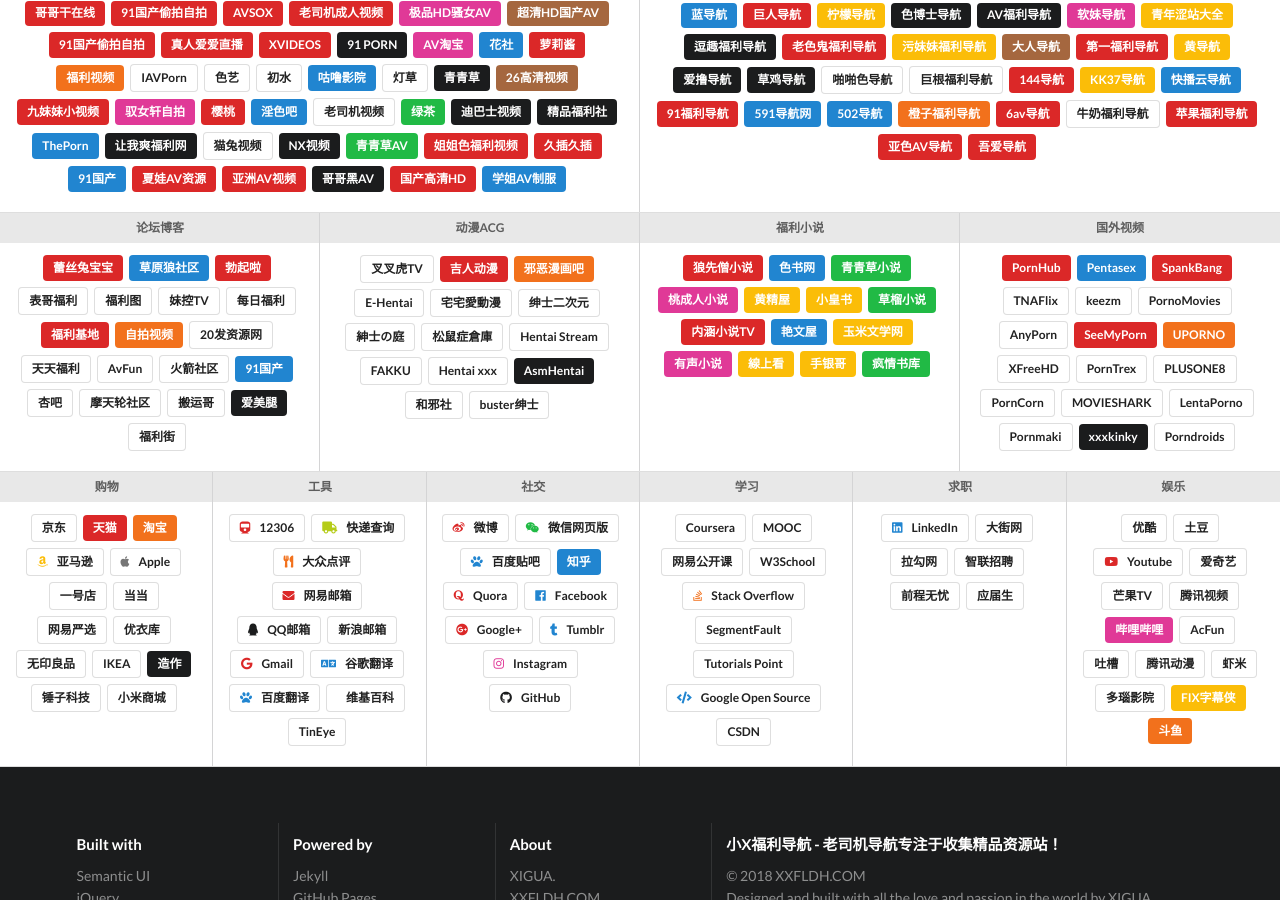
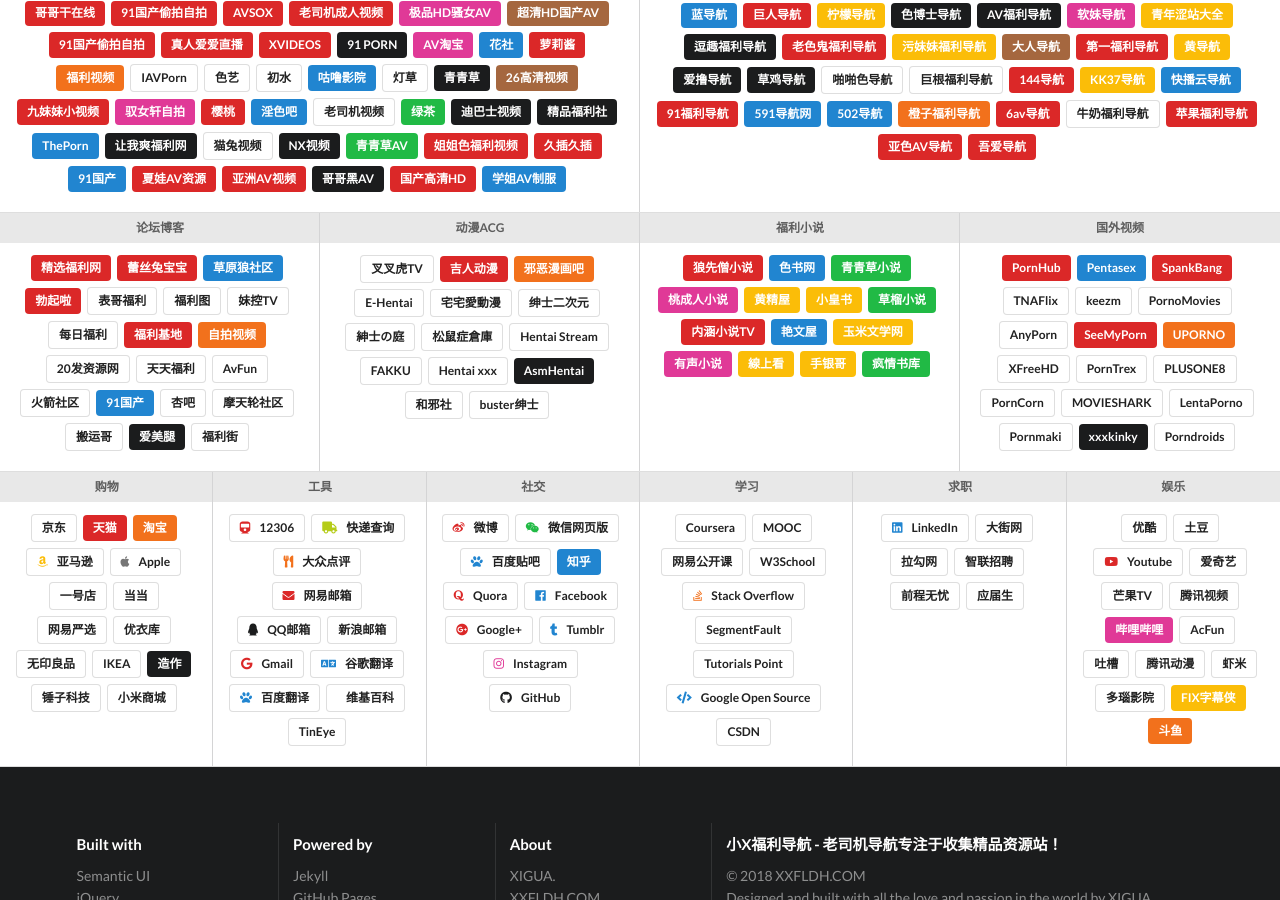
Before and after one commit to boboyang1/xxfldh, a Jekyll site: the page built from index.html, in a window 1280 px wide and 900 px high, scrolled down 1269 px. Built offline with Jekyll 4.4.1, drawn with Linux system fonts in a browser that asks for light colours; comment, search, counter and statistics services are not loaded.

Commit message:
Update links.yml

```diff
--- a/_data/links.yml
+++ b/_data/links.yml
@@ -515,6 +515,10 @@
   categories:
   - category: 论坛博客
     links:
+    - name: 精选福利网
+      style: red
+      url: http://jxfuli2.com/?xxfldh
+
     - name: 蕾丝兔宝宝
       style: red
       url: http://www.2tuge.com/?xxfldh.com
```
